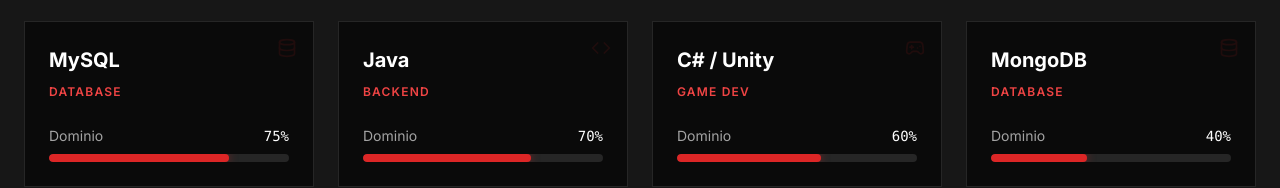
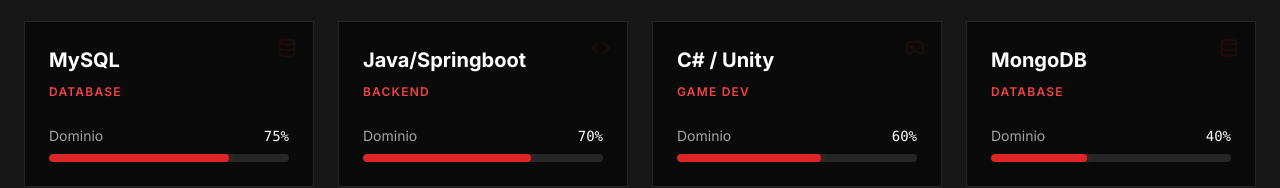
Before and after one commit to izofer/izofer, a plain HTML site: page index.html in a window 1280 px wide. Shown: the part 1860-2048 px from the top of the page. Drawn offline with nearby package versions, Linux system fonts and the light colour scheme.

Commit message:
text
text

```diff
--- a/index.html
+++ b/index.html
@@ -278,7 +278,7 @@
             { name: "JavaScript", level: 100, icon: "code", category: "Frontend" },
             { name: "HTML/CSS", level: 100, icon: "code", category: "Frontend" },
             { name: "MySQL", level: 75, icon: "database", category: "Database" },
-            { name: "Java", level: 70, icon: "code", category: "Backend" },
+            { name: "Java/Springboot", level: 70, icon: "code", category: "Backend" },
             { name: "C# / Unity", level: 60, icon: "gamepad-2", category: "Game Dev" },
             { name: "MongoDB", level: 40, icon: "database", category: "Database" },
         ];
```
